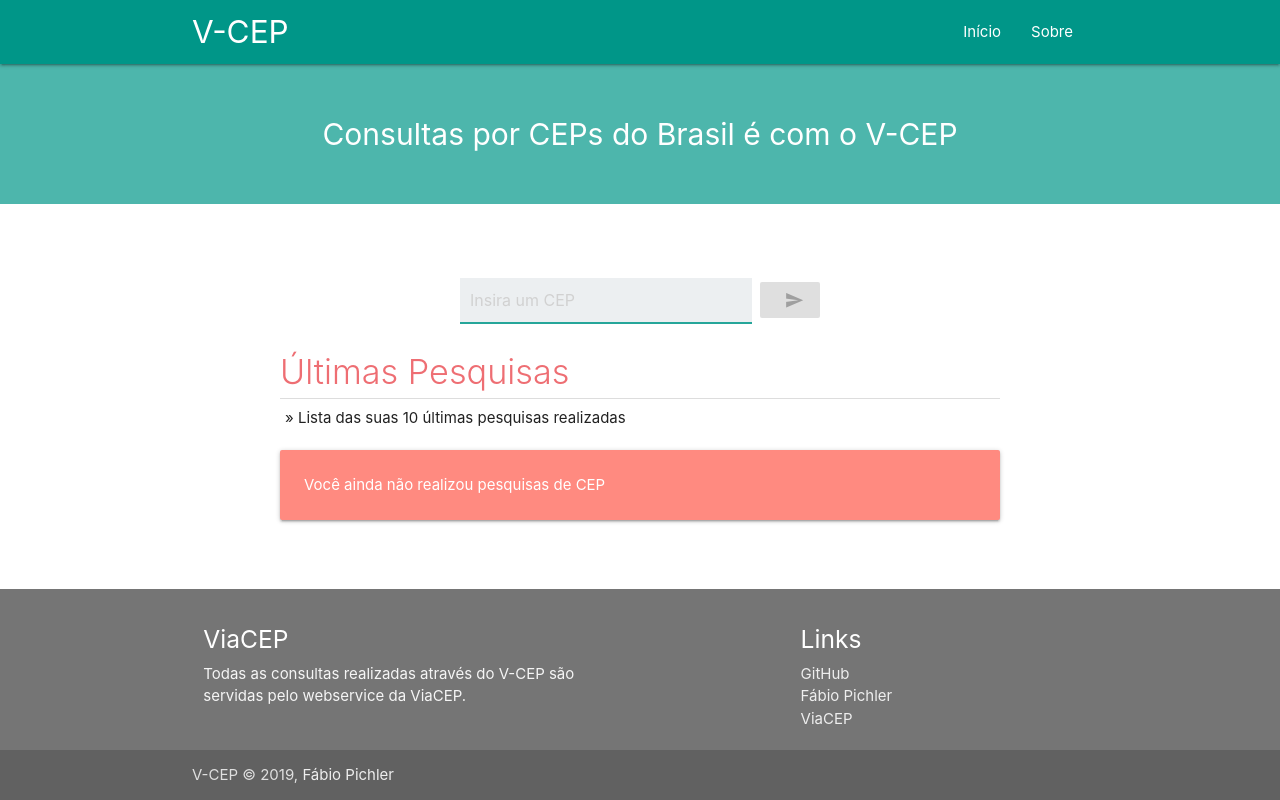
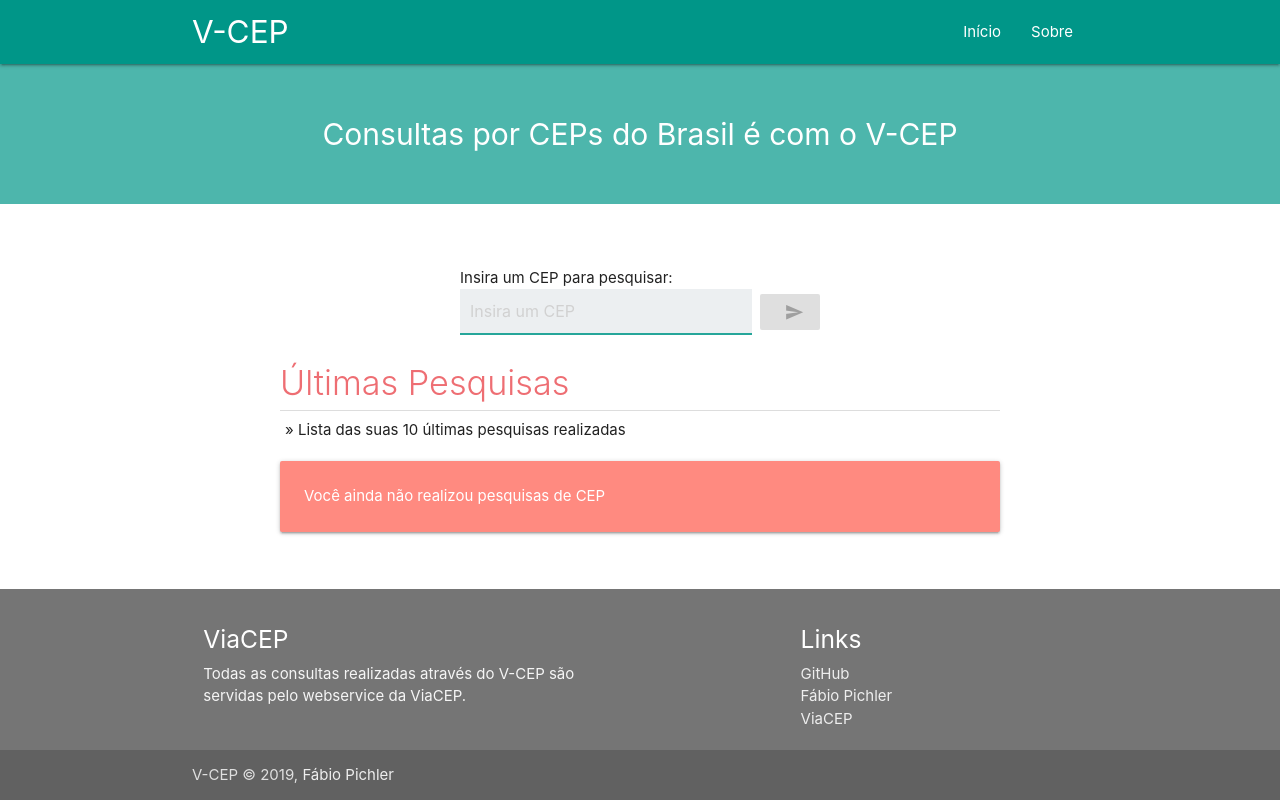
Before and after one commit to fabiopichler/v-cep, a React (Create React App) app: page / in a window 1280 px wide. Built offline with nearby package versions, Linux system fonts and the light colour scheme.

Commit message:
add *description* to HomeForm

```diff
--- a/src/components/pages/homePage/homeForm/HomeForm.tsx
+++ b/src/components/pages/homePage/homeForm/HomeForm.tsx
@@ -38,6 +38,8 @@ const HomeForm: React.FC = () => {
 
     return (
         <form onSubmit={onSubmit} className="home-form">
+            Insira um CEP para pesquisar:
+
             <div>
                 <input
                     value={cep}
```
